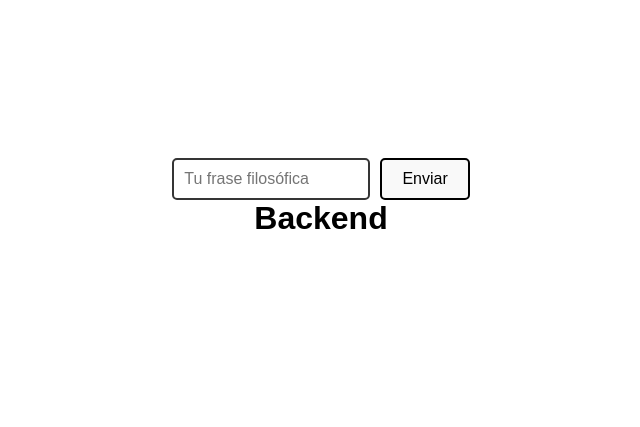
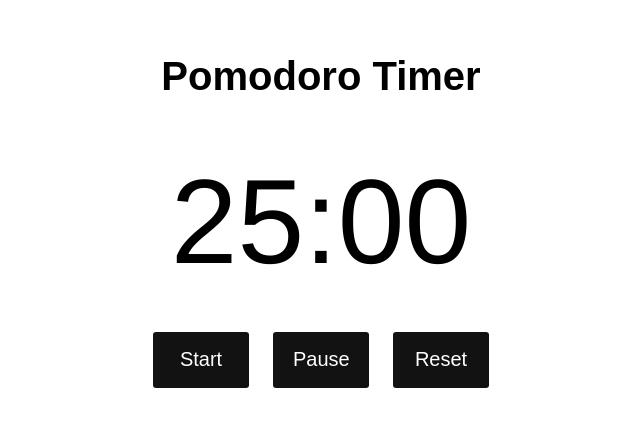
Before and after one commit to JesusAdrian14/PomodoroReact, a React (Vite) app: page / in a window 1280 px wide. Shown: the part 195-622 px from the top of the page, without its empty margins (319-959 px from the left). Built offline with nearby package versions, Linux system fonts and the light colour scheme.

Commit message:
Actualizo renderizados en main.jsx para mostrar la carpeta que contiene el proyecto pomodoro

```diff
--- a/src/main.jsx
+++ b/src/main.jsx
@@ -1,10 +1,16 @@
 import React from 'react';
 import ReactDOM from 'react-dom/client';
 import './index.css'; // Estilos globales
-import Backend from './backend/backend.jsx';
-// Renderiza el componente App en el elemento root
+import Home from './proyecto_pomodoro_react/pages/home.jsx'; // Página principal
+import Settings from './proyecto_pomodoro_react/components/settings.jsx'; // Contexto de configuración
+import Timer from './proyecto_pomodoro_react/components/timer.jsx'; // Contexto del temporizador
+
 ReactDOM.createRoot(document.getElementById('root')).render(
     <React.StrictMode>
-        <Backend />
+        <Settings>
+            <Timer>
+                <Home />
+            </Timer>
+        </Settings>
     </React.StrictMode>
 );
```
